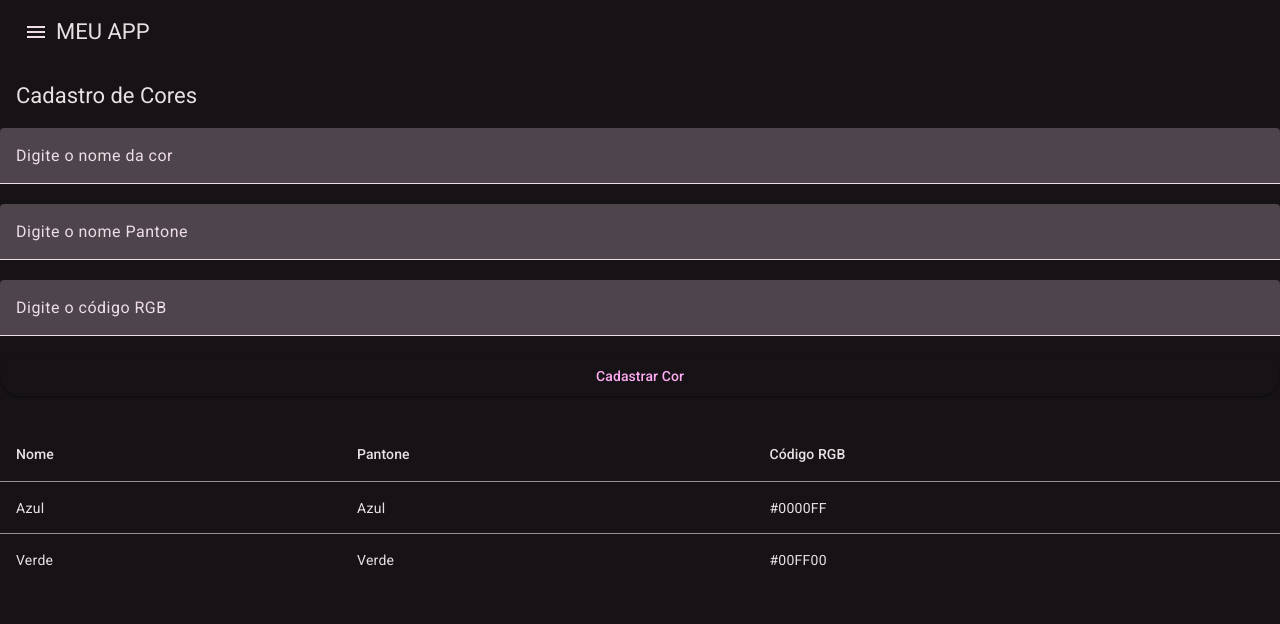
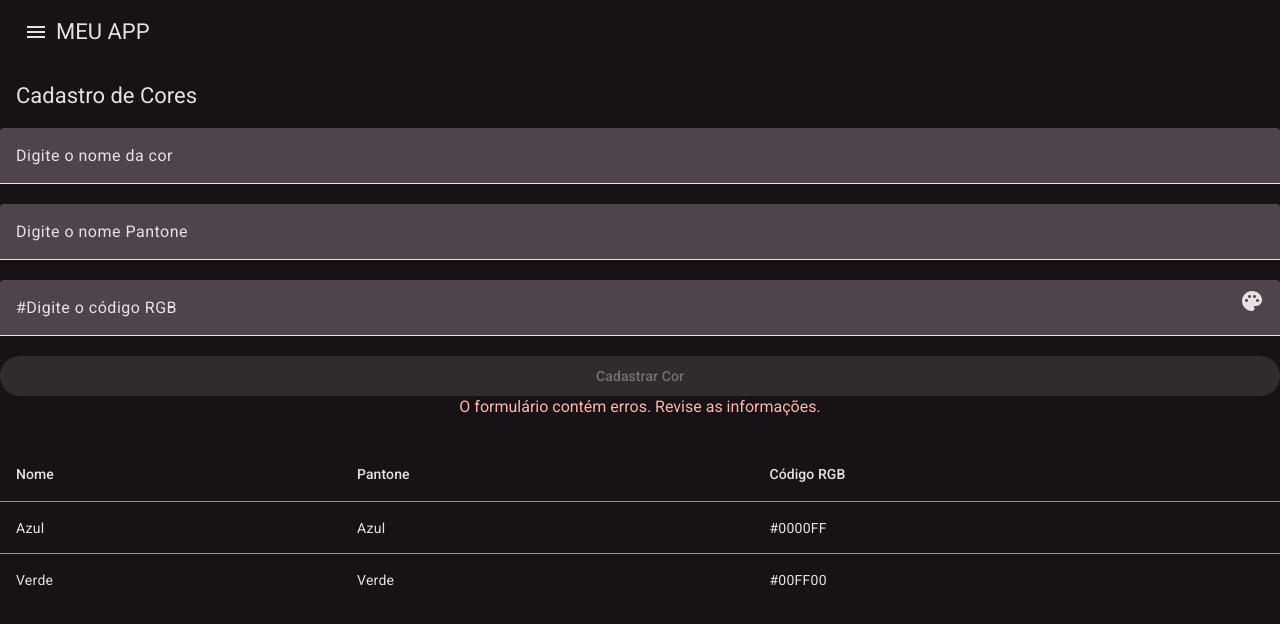
Before and after one commit to leopluz/aula_desenvolvimento-mobile, an Angular app in the folder projetoangular/: page /cadastro-cores in a window 1280 px wide. Shown: the top 624 px of the page. Built offline with nearby package versions, Linux system fonts and the light colour scheme.

Commit message:
Ajustes no Cadastro Cores

```diff
--- a/projetoangular/src/app/components/cadastro-cores/cadastro-cores.component.css
+++ b/projetoangular/src/app/components/cadastro-cores/cadastro-cores.component.css
@@ -1,5 +1,9 @@
-mat-form-field, button {
+mat-form-field, button, mat-error {
     width: 100%;
+}
+
+mat-error {
+    text-align: center;
 }
 
 form {
--- a/projetoangular/src/app/components/cadastro-cores/cadastro-cores.component.html
+++ b/projetoangular/src/app/components/cadastro-cores/cadastro-cores.component.html
@@ -4,7 +4,7 @@
 
 <form [formGroup]="formularioCores" (ngSubmit)="enviarFormulario(formularioCores.value)">
     <mat-form-field>
-        <input type="text" placeholder="Digite o nome da cor" formControlName="nome" matInput/>
+        <input type="text" placeholder="Digite o nome da cor" formControlName="nome" matInput required/>
     </mat-form-field>
 
     <mat-form-field>
@@ -12,10 +12,18 @@
     </mat-form-field>
 
     <mat-form-field>
-        <input type="text" placeholder="Digite o código RGB" formControlName="codigoRgb" matInput/>
+
+        <input type="text" placeholder="Digite o código RGB" formControlName="codigoRgb"
+                pattern="[0-9A-Fa-f]{6}" matInput required />
+        <span matTextPrefix>#</span>
+        <mat-icon matTextSuffix>palette</mat-icon>
     </mat-form-field>
 
-    <button type="submit" mat-raised-button>Cadastrar Cor</button>
+    <button type="submit" mat-raised-button [disabled]="formularioCores.invalid">Cadastrar Cor</button>
+
+    @if (formularioCores.invalid) {
+        <mat-error>{{mensagemErro}}</mat-error>
+    }
 </form>
 
 
--- a/projetoangular/src/app/components/cadastro-cores/cadastro-cores.component.ts
+++ b/projetoangular/src/app/components/cadastro-cores/cadastro-cores.component.ts
@@ -1,6 +1,8 @@
 import { Component } from '@angular/core';
 import { FormControl, FormGroup, FormsModule, ReactiveFormsModule, Validators } from '@angular/forms';
 import { MatButton } from '@angular/material/button';
+import { MatFormFieldModule } from '@angular/material/form-field';
+import { MatIcon } from '@angular/material/icon';
 import { MatFormField, MatInput } from '@angular/material/input';
 import { MatTableDataSource, MatTableModule } from '@angular/material/table';
 import { MatToolbar } from '@angular/material/toolbar';
@@ -13,9 +15,10 @@ import { MatToolbar } from '@angular/material/toolbar';
     ReactiveFormsModule,
     MatInput,
     MatToolbar,
-    MatFormField,
+    MatFormFieldModule,
     MatButton,
-    MatTableModule
+    MatTableModule,
+    MatIcon
   ],
   templateUrl: './cadastro-cores.component.html',
   styleUrl: './cadastro-cores.component.css'
@@ -31,7 +34,7 @@ export class CadastroCoresComponent {
   formularioCores = new FormGroup(
     {
       nome: new FormControl('', Validators.required),
-      pantone: new FormControl('', [ Validators.required ]),
+      pantone: new FormControl(''),
       codigoRgb: new FormControl('', [ Validators.required ]),
     }
   );
@@ -39,8 +42,10 @@ export class CadastroCoresComponent {
   novaArray: any[]= [];
   enviarFormulario(cor : any) {
     this.novaArray = this.conteudoTabela.data.slice();
-    this.novaArray.push( { nome: cor.nome, pantone: cor.pantone, codigoRgb: cor.codigoRgb } );
+    this.novaArray.push( { nome: cor.nome, pantone: cor.pantone, codigoRgb: "#" + cor.codigoRgb } );
     this.conteudoTabela.data = this.novaArray;
   }
 
+  mensagemErro = "O formulário contém erros. Revise as informações."
+
 }
```
Also changed, not shown: 18 other files (tests, documents, lock files or other folders).
